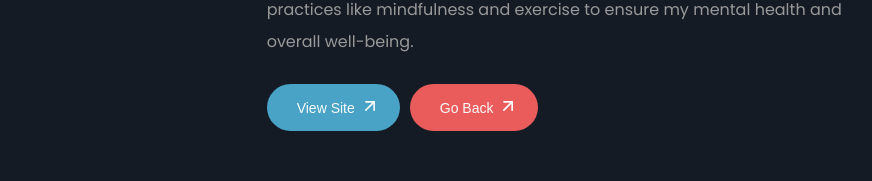
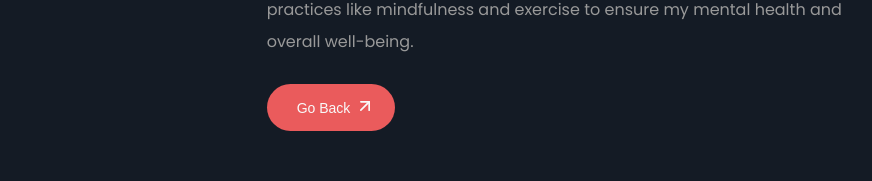
Before and after one commit to nymeria216/mf, a React (Create React App) app: page /portfolio/big5 in a window 1280 px wide. Shown: the part 879-1060 px from the top of the page, without its empty margins (254-1126 px from the left). Built offline with nearby package versions, Linux system fonts and the light colour scheme; no server answers.

Commit message:
removed 'View Site' boxes

```diff
--- a/src/pages/portfolio/[project]/ProjectDetails.jsx
+++ b/src/pages/portfolio/[project]/ProjectDetails.jsx
@@ -85,9 +85,9 @@ const ProjectDetails = () => {
               {/* <a href={project.github}>
                 <Button name="View Code" />
               </a> */}
-              <a href={project.deployed}>
+              {/* <a href={project.deployed}>
                 <Button name="View Site" />
-              </a>
+              </a> */}
               <Link to="/portfolio">
                 <Button name="Go Back" color="var(--hl2-color)" />
               </Link>
```
